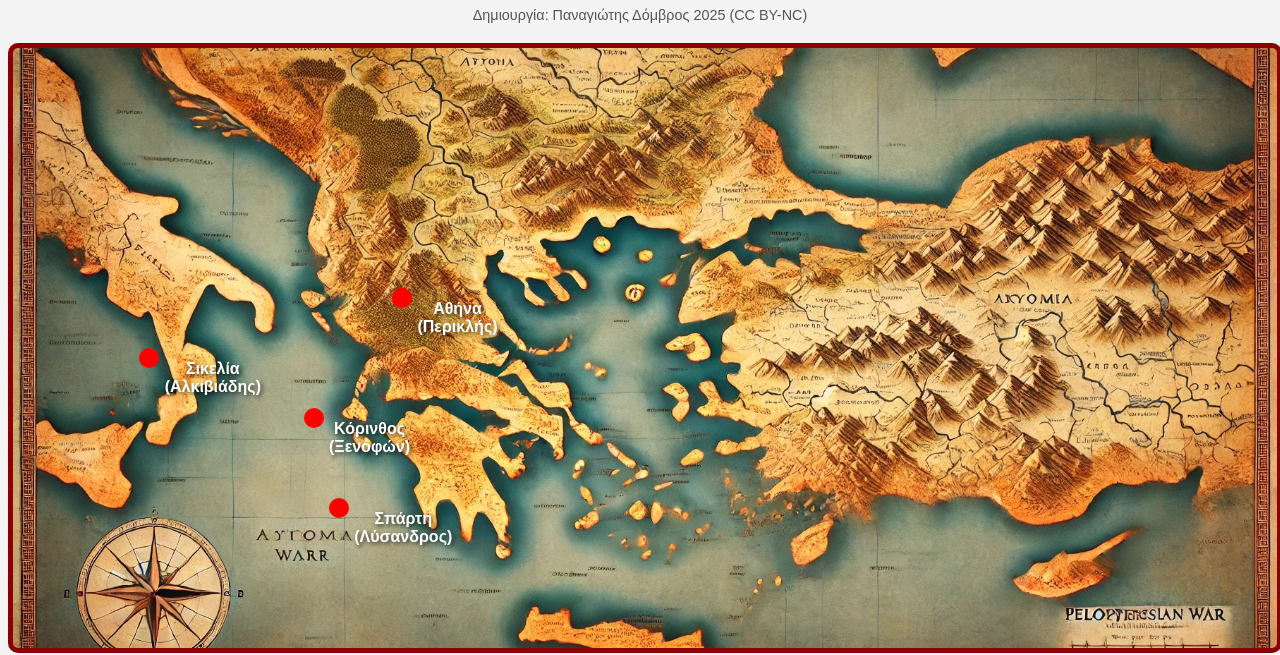
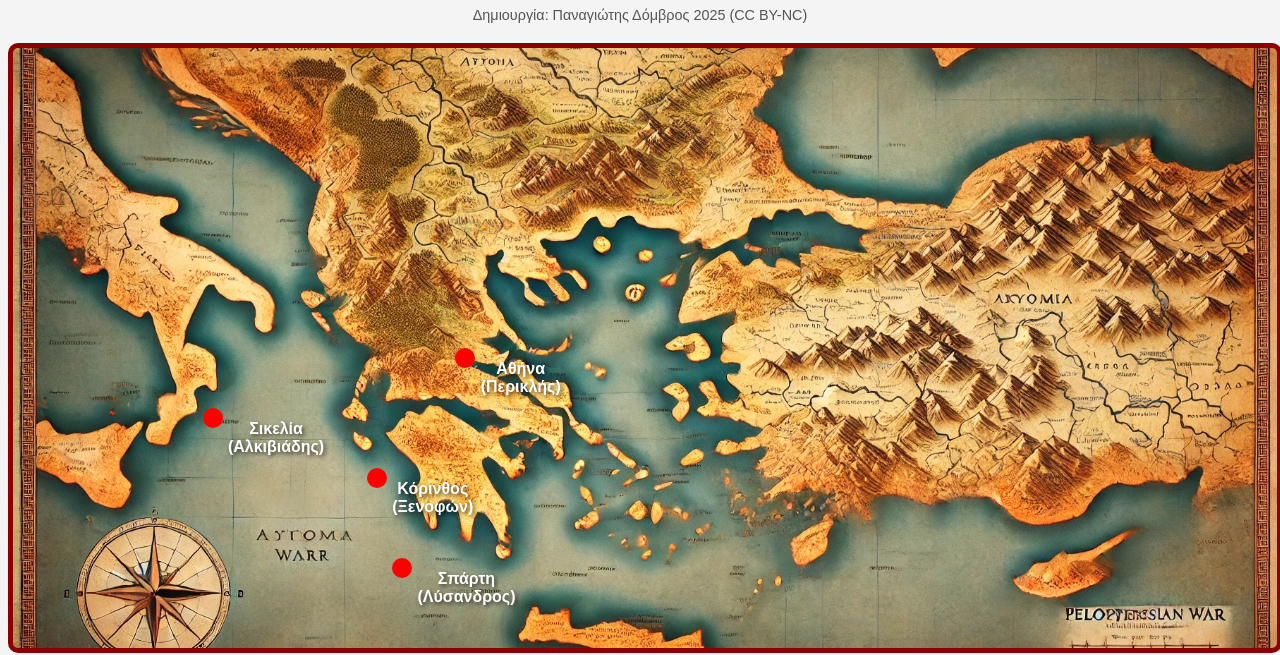
Before and after one commit to pdomvros/Peloponnesian-War-Game-1, a plain HTML site: page index.html in a window 1280 px wide. Shown: the part 146-801 px from the top of the page. Drawn offline with Linux system fonts and the light colour scheme.

Commit message:
Update index.html

```diff
--- a/index.html
+++ b/index.html
@@ -99,20 +99,20 @@
     <div class="creator">Δημιουργία: Παναγιώτης Δόμβρος 2025 (CC BY-NC)</div>
     <div id="map">
         <!-- Αθήνα -->
-        <div class="location" data-location="Athens" style="top: 40%; left: 30%;"></div>
-        <div class="label" style="top: 42%; left: 32%;">Αθήνα<br>(Περικλής)</div>
+        <div class="location" data-location="Athens" style="top: 50%; left: 35%;"></div>
+        <div class="label" style="top: 52%; left: 37%;">Αθήνα<br>(Περικλής)</div>
 
         <!-- Σπάρτη -->
-        <div class="location" data-location="Sparta" style="top: 75%; left: 25%;"></div>
-        <div class="label" style="top: 77%; left: 27%;">Σπάρτη<br>(Λύσανδρος)</div>
+        <div class="location" data-location="Sparta" style="top: 85%; left: 30%;"></div>
+        <div class="label" style="top: 87%; left: 32%;">Σπάρτη<br>(Λύσανδρος)</div>
 
         <!-- Κόρινθος -->
-        <div class="location" data-location="Corinth" style="top: 60%; left: 23%;"></div>
-        <div class="label" style="top: 62%; left: 25%;">Κόρινθος<br>(Ξενοφών)</div>
+        <div class="location" data-location="Corinth" style="top: 70%; left: 28%;"></div>
+        <div class="label" style="top: 72%; left: 30%;">Κόρινθος<br>(Ξενοφών)</div>
 
         <!-- Σικελία -->
-        <div class="location" data-location="Sicily" style="top: 50%; left: 10%;"></div>
-        <div class="label" style="top: 52%; left: 12%;">Σικελία<br>(Αλκιβιάδης)</div>
+        <div class="location" data-location="Sicily" style="top: 60%; left: 15%;"></div>
+        <div class="label" style="top: 62%; left: 17%;">Σικελία<br>(Αλκιβιάδης)</div>
     </div>
     <div class="question-container">
         <div class="question-box" id="question-box-1">
```
